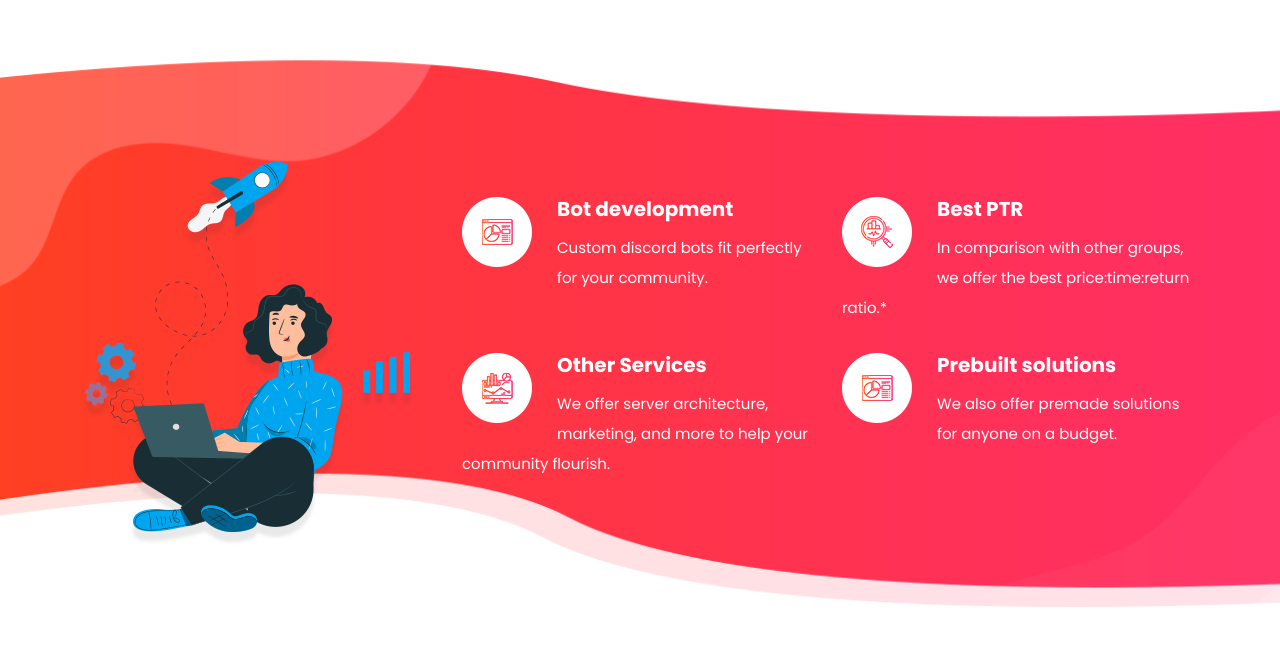
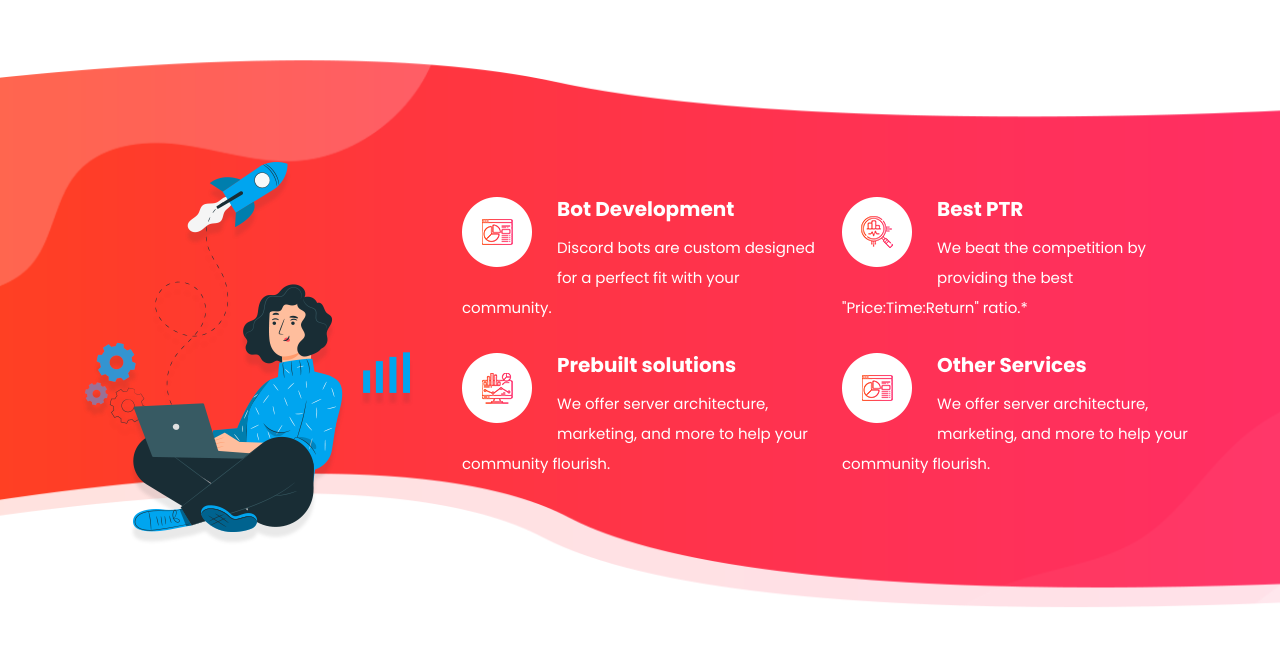
Before and after one commit to Copperhead-Software/Website, a plain HTML site: page index.html in a window 1280 px wide. Shown: the part 869-1514 px from the top of the page. Drawn offline with Linux system fonts and the light colour scheme.

Commit message:
updated site content

```diff
--- a/index.html
+++ b/index.html
@@ -91,7 +91,7 @@ https://templatemo.com/tm-562-space-dynamic
               <div class="left-content header-text wow fadeInLeft" data-wow-duration="1s" data-wow-delay="1s">
                 <h6>Welcome to Copperhead Software</h6>
                 <h2>We Make <em>Online Community Tools</em> &amp; <span>Online Integration</span></h2>
-                <p>Copperhead software is a small team of developers, marketers, and server architects who want to make your community flourish.</p>
+                <p>Copperhead Software is a small team of developers, marketers, and server architects who want to make your community flourish.</p>
               </div>
             </div>
             <div class="col-lg-6">
@@ -121,8 +121,8 @@ https://templatemo.com/tm-562-space-dynamic
                     <img src="assets/images/service-icon-01.png" alt="Bot development">
                   </div>
                   <div class="right-text">
-                    <h4>Bot development</h4>
-                    <p>Custom discord bots fit perfectly for your community.</p>
+                    <h4>Bot Development</h4>
+                    <p>Discord bots are custom designed for a perfect fit with your community.</p>
                   </div>
                 </div>
               </div>
@@ -133,7 +133,7 @@ https://templatemo.com/tm-562-space-dynamic
                   </div>
                   <div class="right-text">
                     <h4>Best PTR</h4>
-                    <p>In comparison with other groups, we offer the best price:time:return ratio.*</p>
+                    <p>We beat the competition by providing the best "Price:Time:Return" ratio.*</p>
                   </div>
                 </div>
               </div>
@@ -143,7 +143,7 @@ https://templatemo.com/tm-562-space-dynamic
                     <img src="assets/images/service-icon-03.png" alt="">
                   </div>
                   <div class="right-text">
-                    <h4>Other Services</h4>
+                    <h4>Prebuilt solutions</h4>
                     <p>We offer server architecture, marketing, and more to help your community flourish.</p>
                   </div>
                 </div>
@@ -154,8 +154,8 @@ https://templatemo.com/tm-562-space-dynamic
                     <img src="assets/images/service-icon-04.png" alt="">
                   </div>
                   <div class="right-text">
-                    <h4>Prebuilt solutions</h4>
-                    <p>We also offer premade solutions for anyone on a budget.</p>
+                    <h4>Other Services</h4>
+                    <p>We offer server architecture, marketing, and more to help your community flourish.</p>
                   </div>
                 </div>
               </div>
@@ -227,14 +227,14 @@ https://templatemo.com/tm-562-space-dynamic
               <img src="assets/images/test2.jpg" alt="Morgan">
             </div>
             <div class="column" id="bio1">
-              <p style="color: #ffffff;">Morgan Metz is a developer who found that too many groups offering services like bots and automations are too pricy, too slow, and not transparent enough, so he started Copperhead Software, a company who wants to change the standard.</p>
+              <p style="color: #ffffff;"><br>Morgan Metz is a developer who found that too many groups offering services like bots and automations are too pricy, too slow, and not transparent enough, so he started Copperhead Software, a company who wants to change the standard.</p>
           </div>
             <div class="column" id="name2">
               <p style="color: #ffffff;">Bradley Smith - CFO and Co-Founder</p>
               <img src="assets/images/test.jpg" alt="Bradley">
             </div>
             <div class="column" id="bio2">
-              <p style="color: #ffffff;">Bradley Smith is an African American entrepreneur aspiring to make a name for himself in the software industry</p>
+              <p style="color: #ffffff;"><br>Bradley Smith is an African American entrepreneur aspiring to make a name for himself in the software industry</p>
           </div>
         </div>
     </div>
```
